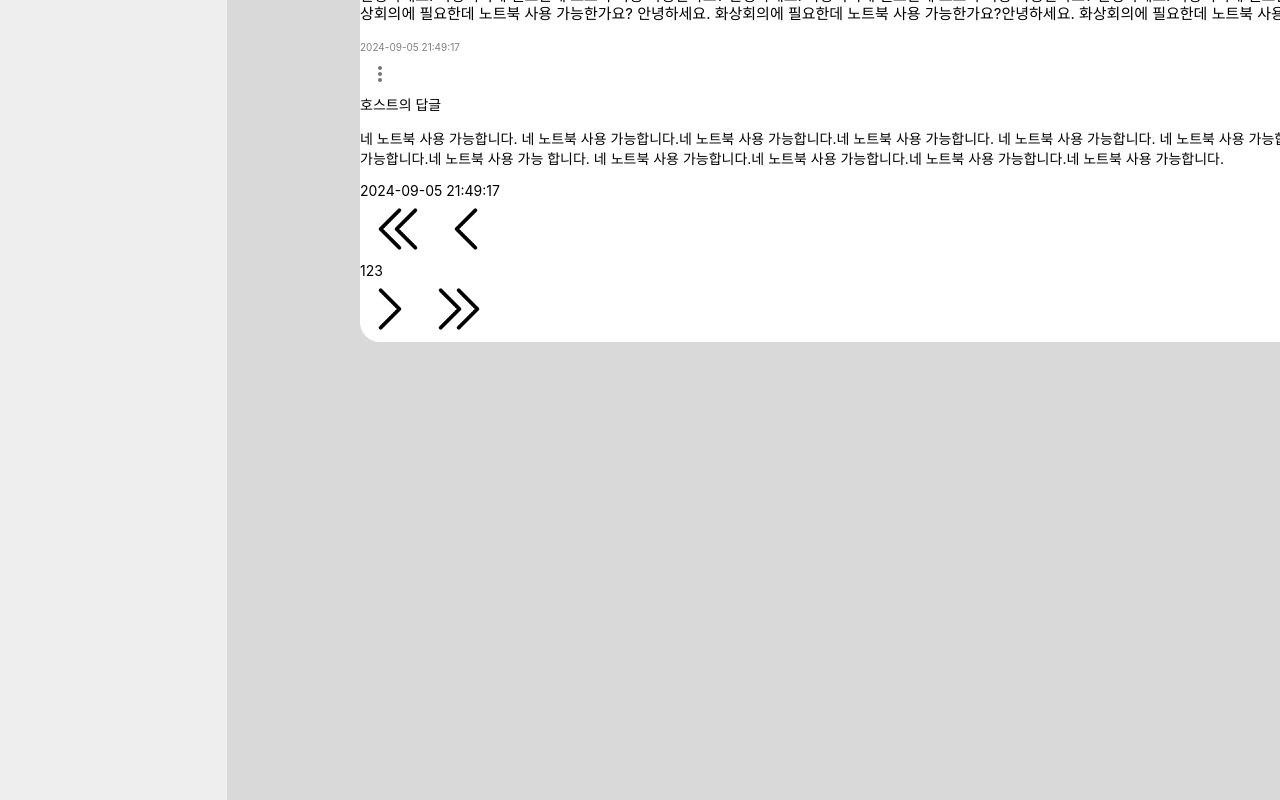
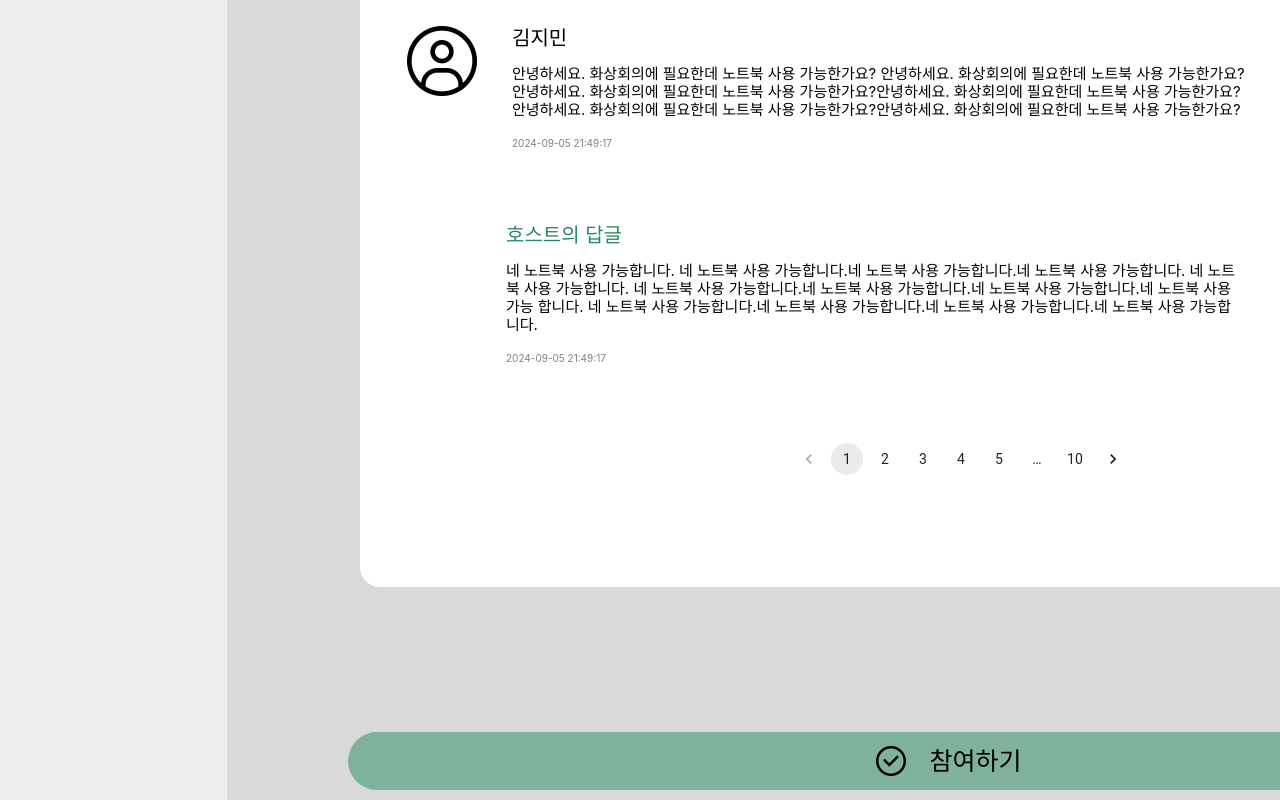
Before and after one commit to gemynd1/Study-Res-System, a React (Create React App) app in the folder src/main/frontend/: page /board/post in a window 1280 px wide. Shown: the part 1860-2660 px from the top of the page. Built offline with nearby package versions, Linux system fonts and the light colour scheme.

Commit message:
feat: post페이지 기본완성

```diff
--- a/src/main/frontend/src/Components/Content/Board/Post.js
+++ b/src/main/frontend/src/Components/Content/Board/Post.js
@@ -6,6 +6,8 @@ import IconButton from '@mui/material/IconButton';
 import Menu from '@mui/material/Menu';
 import MenuItem from '@mui/material/MenuItem';
 import MoreVertIcon from '@mui/icons-material/MoreVert';
+import Pagination from '@mui/material/Pagination';
+import Stack from '@mui/material/Stack';
 
 const options = [
     'None',
@@ -37,7 +39,7 @@ function LongMenu() {
     };
 
     return (
-      <div>
+      <div className="longmenu-style">
         <IconButton
           aria-label="more"
           id="long-button"
@@ -74,6 +76,12 @@ function LongMenu() {
       </div>
     );
 }
+
+function BasicPagination() {
+    return (
+    <Pagination count={10} />
+    );
+  }
 
 const Post = () => {
     return (
@@ -188,7 +196,9 @@ const Post = () => {
                                 </p>
                                 <span className="comment-loaddate">2024-09-05 21:49:17</span>
                             </div>
+
                             <LongMenu />
+
                             {/* <img src="/img/icon/seemore.png" alt="seemoreicon" className="comment-seemore" />
                             <div className="comment-seemore-detail">
                                 <img src="/img/icon/report.png" alt="reporticon" className="comment-report-icon" />
@@ -197,7 +207,7 @@ const Post = () => {
                         </div>
 
                         <div className="post-reply">
-                            <span className="psot-reply-author">호스트의 답글</span>
+                            <b className="post-reply-author">호스트의 답글</b>
                             <p className="reply-detail">
                             네 노트북 사용 가능합니다. 네 노트북 사용 가능합니다.네 노트북 사용 가능합니다.네 노트북 사용 가능합니다. 네 노트북
                             사용 가능합니다. 네 노트북 사용 가능합니다.네 노트북 사용 가능합니다.네 노트북 사용 가능합니다.네 노트북 사용 가능
@@ -212,7 +222,8 @@ const Post = () => {
                         </div>
                     </div>
 
-                    <div className="post-comment-footer">
+                    <BasicPagination />
+                    {/* <div className="post-comment-footer">
                         <img src="/img/icon/beforePage.png" alt="beforepageicon" className="before-page" />
                         <img src="/img/icon/beforeNum.png" alt="beforenumicon" className="before-num" />
                         <div className="page-num-section">
@@ -222,13 +233,15 @@ const Post = () => {
                         </div>
                         <img src="/img/icon/nextNum.png" alt="nextnumicon" className="next-num" />
                         <img src="/img/icon/nextPage.png" alt="nextpageicon" className="next-page" />
-                    </div>
+                    </div> */}
 
                 </div>
 
-                <div className="join-button">
-                    <img src="/img/icon/check.png" alt="checkicon" className="join-button-icon" />
-                    <span className="join-button-text">참여하기</span>
+                <div className="join-button-section">
+                    <div className="join-button">
+                        <img src="/img/icon/check.png" alt="checkicon" className="join-button-icon" />
+                        <span className="join-button-text">참여하기</span>
+                    </div>
                 </div>
 
             </div>
--- a/src/main/frontend/src/style/post.css
+++ b/src/main/frontend/src/style/post.css
@@ -7,10 +7,11 @@ div.post span {
 div.post {
     position: relative;
     width: 1444px;
-    height: 2606px;
+    height: auto;
     background: #D9D9D9;
     margin-top: 110px;
     margin-left: 227px;
+    padding-bottom: 60px;
 }
 
 div.post p.title {
@@ -397,7 +398,7 @@ div.post div.post-content p.post-content-text {
 }
 
 div.post div.post-comment {
-    position: absolute;
+    position: relative;
     width: 1202px;
     height: auto;
     background: #FFFFFF;
@@ -468,12 +469,20 @@ div.post div.post-comment div.post-comment-main {
 div.post div.post-comment div.post-comment-main div.post-question {
     position: relative;
     display: inline-block;
+    margin-top: 151px;
 }
 
 div.post div.post-comment div.post-comment-main div.post-question img.comment-author {
     position: relative;
     width: 70px;
     height: 70px;
+    margin-left: 47px;
+}
+
+div.post div.post-comment div.post-comment-main div.post-question div.comment-text {
+    display: inline;
+    position: absolute;
+    margin-left: 35px;
 }
 
 div.post div.post-comment div.post-comment-main div.post-question div.comment-text span.comment-author-name {
@@ -484,6 +493,7 @@ div.post div.post-comment div.post-comment-main div.post-question div.comment-te
 }
 
 div.post div.post-comment div.post-comment-main div.post-question div.comment-text p.comment-detail {
+    width: 733px;
     font-weight: 400;
     font-size: 15px;
     line-height: 18px;
@@ -495,6 +505,13 @@ div.post div.post-comment div.post-comment-main div.post-question div.comment-te
     font-size: 10px;
     line-height: 12px;
     color: #808080;
+}
+
+div.post div.post-comment div.post-comment-main div.post-question div.longmenu-style {
+    display: inline;
+    position: absolute;
+    margin-left: 999px;
+    margin-top: 35px;
 }
 
 /* div.post div.post-comment div.post-comment-main div.post-question img.comment-seemore {
@@ -512,3 +529,69 @@ div.post div.post-comment div.post-comment-main div.post-question div.comment-se
 div.post div.post-comment div.post-comment-main div.post-question div.comment-seemore-detail span.comment-report-text {
 
 } */
+
+div.post div.post-comment div.post-comment-main div.post-reply {
+    position: relative;
+    margin-top: 124px;
+    margin-left: 146px;
+}
+
+div.post div.post-comment div.post-comment-main div.post-reply b.post-reply-author {
+    font-weight: 400;
+    font-size: 20px;
+    line-height: 24px;
+    color: #268B5F;
+}
+
+div.post div.post-comment div.post-comment-main div.post-reply p.reply-detail {
+    width: 733px;
+    font-weight: 400;
+    font-size: 15px;
+    line-height: 18px;
+    color: #000000;
+}
+
+div.post div.post-comment div.post-comment-main div.post-reply span.reply-loaddate {
+    font-weight: 400;
+    font-size: 10px;
+    line-height: 12px;
+    color: #808080;
+}
+
+div.post div.post-comment nav.MuiPagination-text {
+    display: flex;
+    justify-content: center;
+    margin-top: 78px;
+    padding-bottom: 112px;
+}
+
+div.post div.join-button-section {
+    position: relative;
+    margin-top: 145px;
+    display: flex;
+    justify-content: center;
+}
+
+div.post div.join-button-section div.join-button {
+    position: relative;
+    display: flex;
+    justify-content: center;
+    align-items: center;
+    width: 1202px;
+    height: 58px;
+    background: rgba(38, 139, 95, 0.5);
+    border-radius: 30px;
+}
+
+div.post div.join-button-section div.join-button img.join-button-icon {
+    width: 30px;
+    height: 30px;
+    margin-right: 23px;
+}
+
+div.post div.join-button-section div.join-button span.join-button-text {
+    font-weight: 400;
+    font-size: 25px;
+    line-height: 30px;
+    color: #000000;
+}
```
